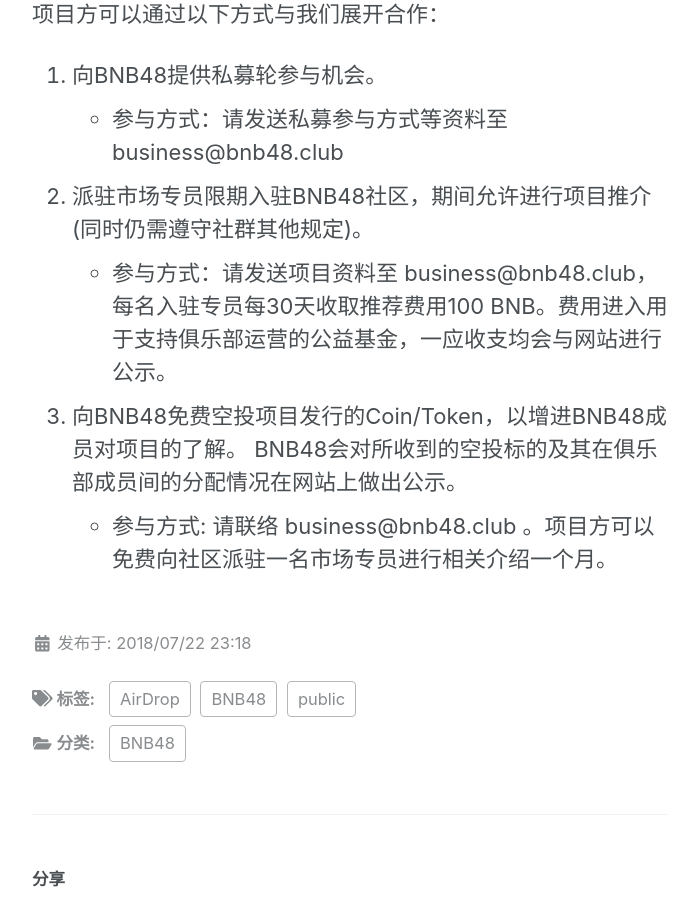
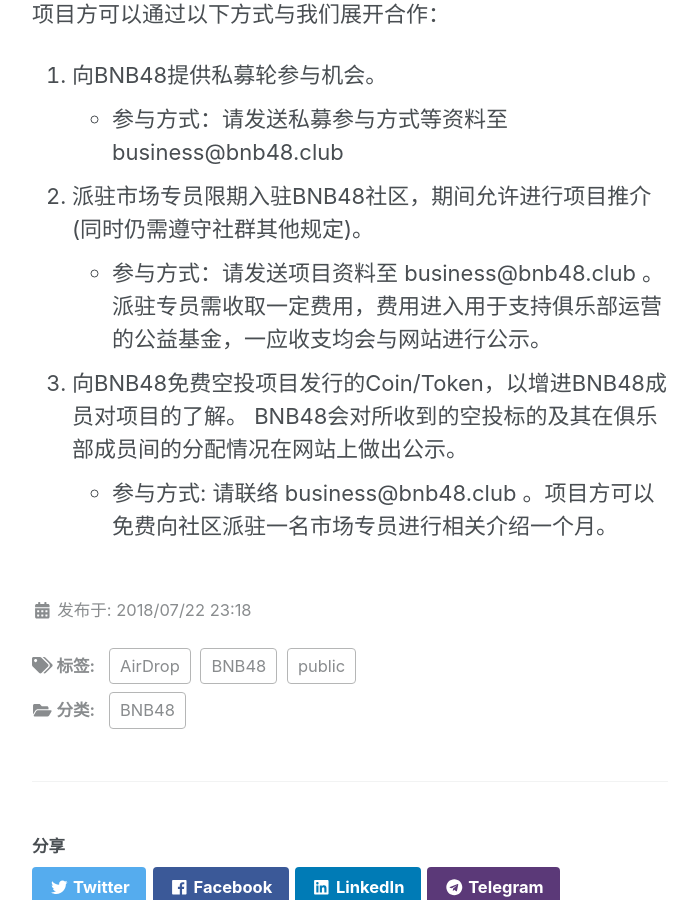
Before and after one commit to 48Club/BNB48Club.github.io, a Jekyll site: the page built from _posts/2018-07-28-关于俱乐部开展币种社区共建计划的说明.md, in a window 1280 px wide and 900 px high, scrolled down 898 px. Shown: the whole window, without its empty margins (290-987 px from the left). Built offline with Jekyll 4.4.1, drawn with Linux system fonts in a browser that asks for light colours; nearby versions of some CDN libraries.

Commit message:
Update 2018-07-28-关于俱乐部开展币种社区共建计划的说明.md

```diff
--- a/_posts/2018-07-28-关于俱乐部开展币种社区共建计划的说明.md
+++ b/_posts/2018-07-28-关于俱乐部开展币种社区共建计划的说明.md
@@ -24,6 +24,6 @@
 1. 向BNB48提供私募轮参与机会。
    * 参与方式：请发送私募参与方式等资料至 business@bnb48.club
 2. 派驻市场专员限期入驻BNB48社区，期间允许进行项目推介(同时仍需遵守社群其他规定)。
-   * 参与方式：请发送项目资料至 business@bnb48.club，每名入驻专员每30天收取推荐费用100 BNB。费用进入用于支持俱乐部运营的公益基金，一应收支均会与网站进行公示。
+   * 参与方式：请发送项目资料至 business@bnb48.club 。派驻专员需收取一定费用，费用进入用于支持俱乐部运营的公益基金，一应收支均会与网站进行公示。
 3. 向BNB48免费空投项目发行的Coin/Token，以增进BNB48成员对项目的了解。 BNB48会对所收到的空投标的及其在俱乐部成员间的分配情况在网站上做出公示。
    * 参与方式: 请联络 business@bnb48.club 。项目方可以免费向社区派驻一名市场专员进行相关介绍一个月。
```
